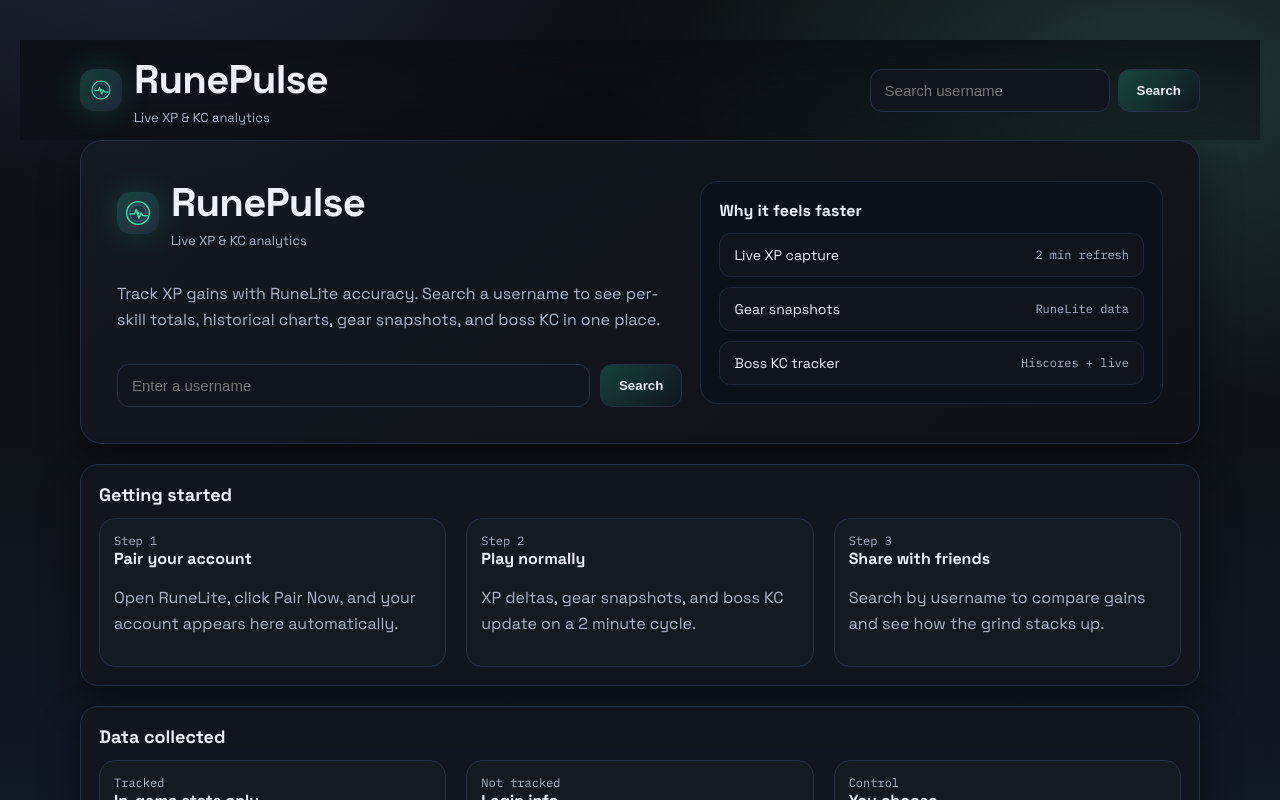
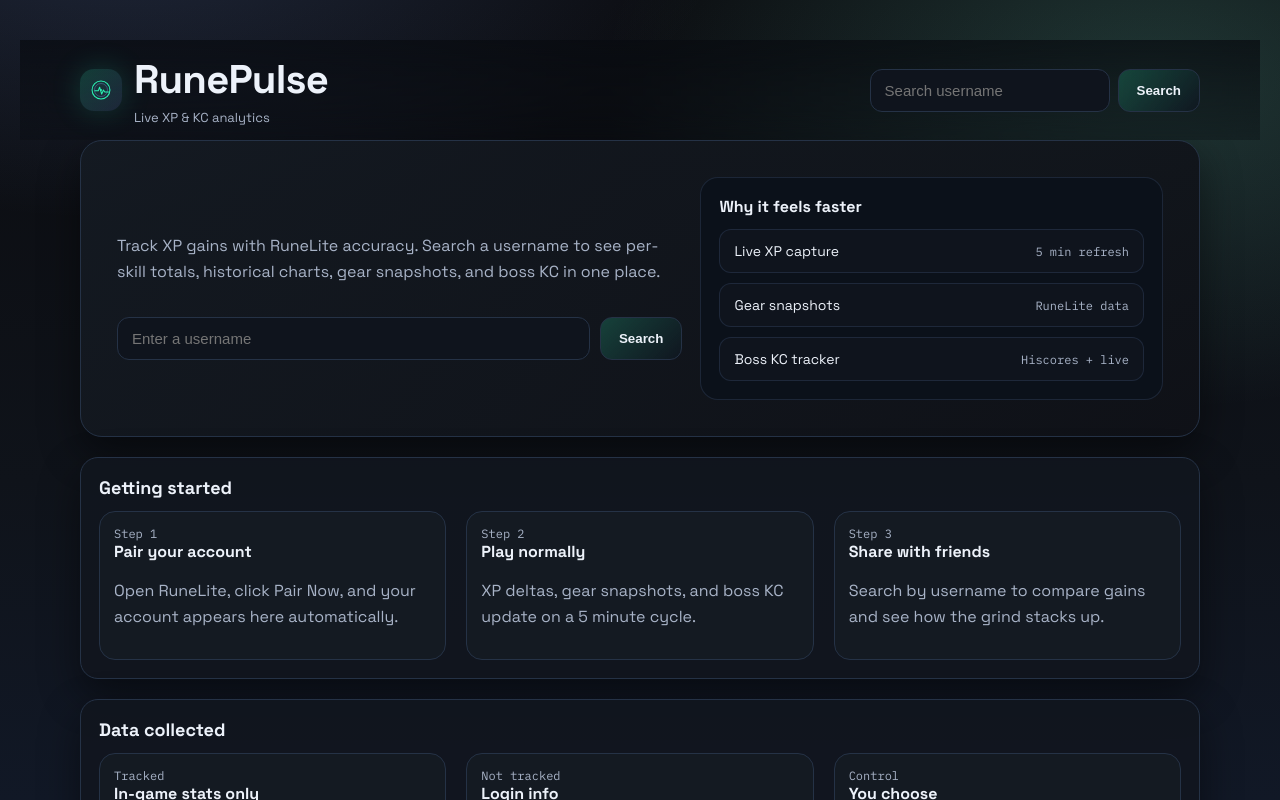
Before and after one commit to Samavajr/runepulse, a Next.js app in the folder web/: page / in a window 1280 px wide. Shown: the top 800 px of the page. Built offline with nearby package versions, Linux system fonts and the light colour scheme; no server answers.

Commit message:
Remove duplicate homepage brand block

```diff
--- a/web/app/page.tsx
+++ b/web/app/page.tsx
@@ -46,13 +46,6 @@
     <main className="container grid">
       <section className="hero hero-split">
         <div className="grid" style={{ gap: 16 }}>
-          <div className="brand">
-            <span className="brand-mark"><LogoMark size={28} /></span>
-            <div>
-              <div className="brand-title">RunePulse</div>
-              <div className="brand-tag">Live XP & KC analytics</div>
-            </div>
-          </div>
           <p className="subtitle">
             Track XP gains with RuneLite accuracy. Search a username to see
             per-skill totals, historical charts, gear snapshots, and boss KC
@@ -75,7 +68,7 @@
           <div className="hero-badges">
             <div className="hero-badge">
               <span>Live XP capture</span>
-              <span className="mono">2 min refresh</span>
+              <span className="mono">5 min refresh</span>
             </div>
             <div className="hero-badge">
               <span>Gear snapshots</span>
@@ -103,7 +96,7 @@
             <div className="mono">Step 2</div>
             <strong>Play normally</strong>
             <p className="subtitle">
-              XP deltas, gear snapshots, and boss KC update on a 2 minute cycle.
+              XP deltas, gear snapshots, and boss KC update on a 5 minute cycle.
             </p>
           </div>
           <div className="card">
```
